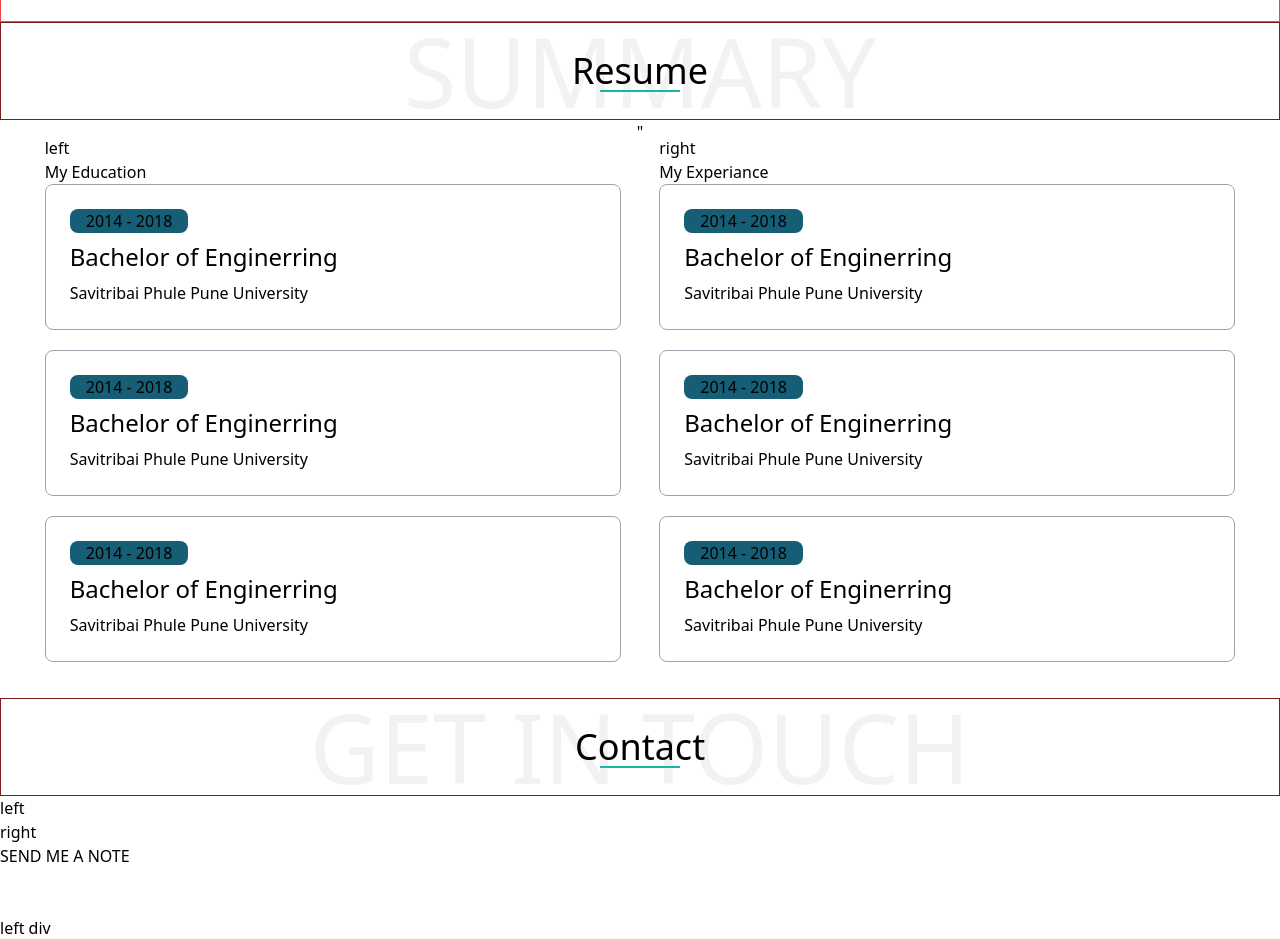
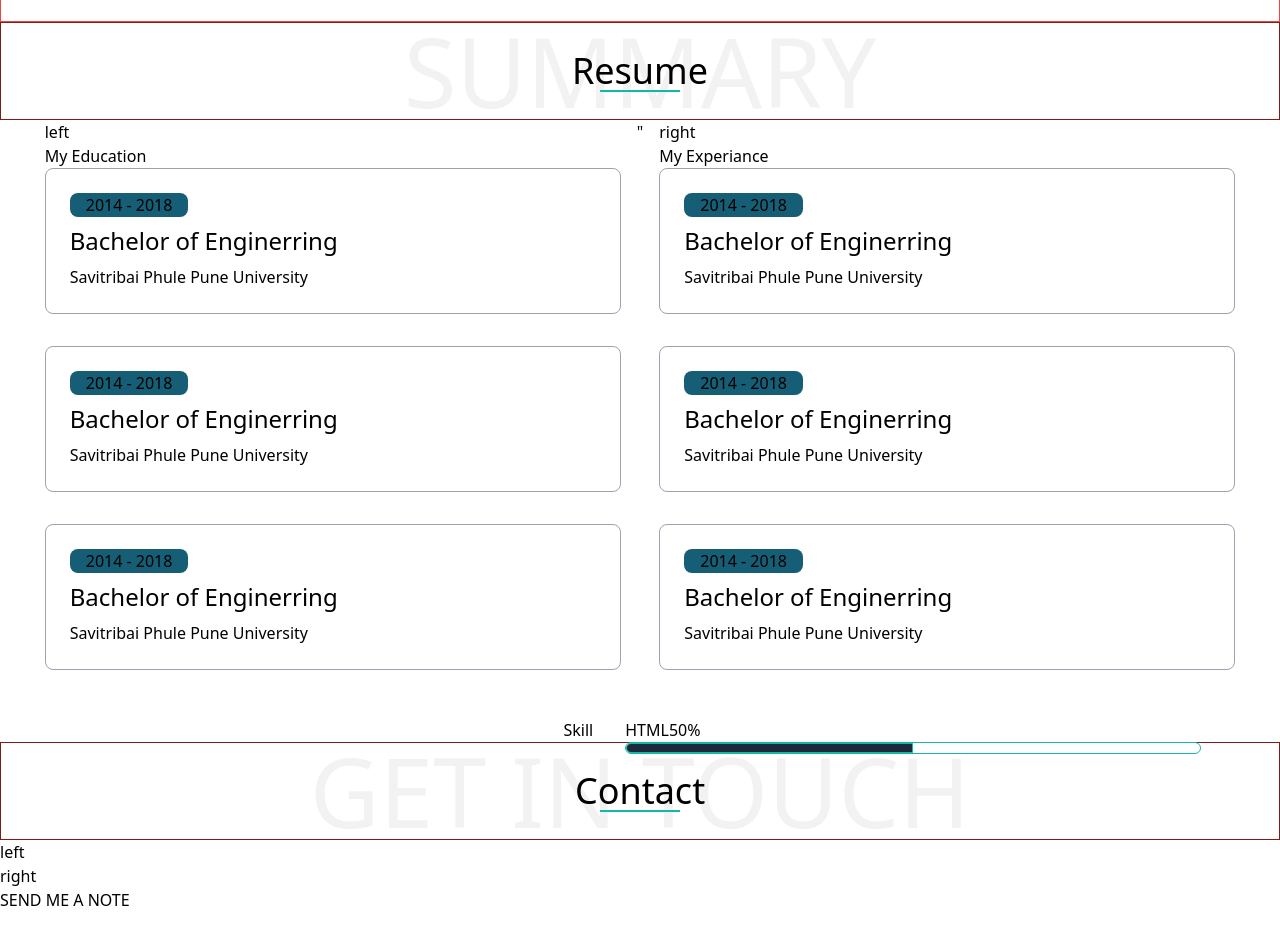
Before and after one commit to abhikeshwale/portfolio, a React (Create React App) app in the folder my-portfolio/: page / in a window 1280 px wide. Shown: the part 1260-2199 px from the top of the page. Built offline with nearby package versions, Linux system fonts and the light colour scheme.

Commit message:
EOD update 11/7

```diff
--- a/my-portfolio/src/Components/Resume.js
+++ b/my-portfolio/src/Components/Resume.js
@@ -8,73 +8,94 @@ const Resume = () => {
         <p className="absolute mt-6 mb-6 text-4xl ">Resume</p>
         <span className="border absolute mt-10    border-teal-500 w-20"></span>
       </div>
-      <div className="flex justify-center max-sm:flex-col max-sm:justify-center" id="summary-container">
-        <div id="education-container" className="m-4 w-1/2 max-w-xl max-sm:w-auto">
+      <div
+        className="flex justify-center max-sm:flex-col max-sm:justify-center"
+        id="summary-container">
+        <div
+          id="education-container"
+          className="ml-8 mr-4 w-1/2 max-w-xl max-sm:w-auto">
           left
           <h1>My Education</h1>
           <div
             id="education-card"
-            className="border border-gray-400 rounded-lg p-6 mb-5">
+            className="border border-gray-400 rounded-lg p-6 mb-8">
             <p className="text-center bg-cyan-800 rounded-lg inline-block px-4 ">
               2014 - 2018
             </p>
             <h1 className="text-2xl py-2">Bachelor of Enginerring</h1>
             <p>Savitribai Phule Pune University</p>
-
           </div>
           <div
             id="education-card"
-            className="border border-gray-400 rounded-lg p-6 mb-5">
+            className="border border-gray-400 rounded-lg p-6 mb-8">
             <p className="text-center bg-cyan-800 rounded-lg inline-block px-4 ">
               2014 - 2018
             </p>
             <h1 className="text-2xl py-2">Bachelor of Enginerring</h1>
             <p>Savitribai Phule Pune University</p>
-
           </div>
           <div
             id="education-card"
-            className="border border-gray-400 rounded-lg p-6 mb-5">
+            className="border border-gray-400 rounded-lg p-6 mb-8">
             <p className="text-center bg-cyan-800 rounded-lg inline-block px-4 ">
               2014 - 2018
             </p>
             <h1 className="text-2xl py-2">Bachelor of Enginerring</h1>
             <p>Savitribai Phule Pune University</p>
-
           </div>
-        </div>"
-        <div id="experiance-container" className="m-4 w-1/2 max-w-xl max-sm:w-auto">
+        </div>
+        "
+        <div
+          id="experiance-container"
+          className="ml-4 mr-8 mb-4 w-1/2 max-w-xl max-sm:w-auto">
           right
           <h1>My Experiance</h1>
           <div
             id="experiance-card"
-            className="border border-gray-400 rounded-lg p-6 mb-5">
+            className="border border-gray-400 rounded-lg p-6 mb-8">
             <p className="text-center bg-cyan-800 rounded-lg inline-block px-4 ">
               2014 - 2018
             </p>
             <h1 className="text-2xl py-2">Bachelor of Enginerring</h1>
             <p>Savitribai Phule Pune University</p>
-
           </div>
           <div
             id="experiance-card"
-            className="border border-gray-400 rounded-lg p-6 mb-5">
+            className="border border-gray-400 rounded-lg p-6 mb-8">
             <p className="text-center bg-cyan-800 rounded-lg inline-block px-4 ">
               2014 - 2018
             </p>
             <h1 className="text-2xl py-2">Bachelor of Enginerring</h1>
             <p>Savitribai Phule Pune University</p>
-
           </div>
           <div
             id="experiance-card"
-            className="border border-gray-400 rounded-lg p-6 mb-5                                                                                                           ">
+            className="border border-gray-400 rounded-lg p-6 mb-8                                                                                                           ">
             <p className="text-center bg-cyan-800 rounded-lg inline-block px-4 ">
               2014 - 2018
             </p>
             <h1 className="text-2xl py-2">Bachelor of Enginerring</h1>
             <p>Savitribai Phule Pune University</p>
-
+          </div>
+        </div>
+      </div>
+      <div
+        id="skills-container"
+        className="flex justify-center max-sm:flex-col max-sm:justify-center">
+        <h1>Skill</h1>
+        <div className="flex ">
+          <div>
+            <div className="ml-8 mr-4 w-1/2 max-w-xl max-sm:w-auto">
+              <div className=" relative flex justify-between">
+                <p className="justify-end">HTML</p>
+                <p>50%</p>
+              </div>
+              <div>
+                <span className="border absolute  h-[10px] pb-[10px] rounded-lg border-teal-500 w-1/2 max-w-xl">
+                  <span className="border  absolute justify-center h-[10px]  bg-slate-800 rounded-r-none rounded-l-lg border-teal-500 w-1/2"></span>
+                </span>
+              </div>
+            </div>
           </div>
         </div>
       </div>
```
